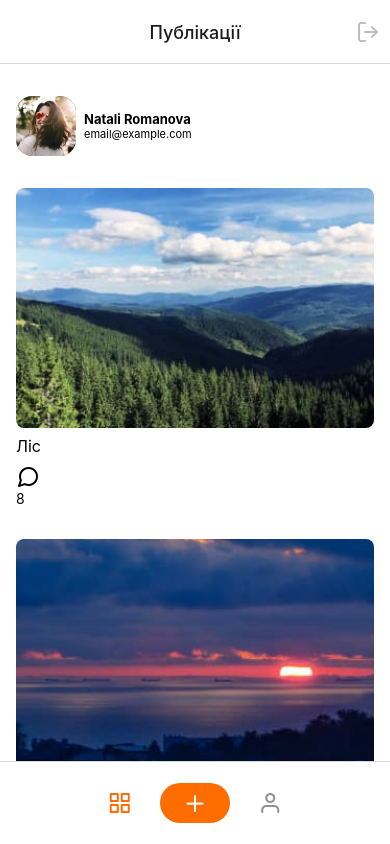
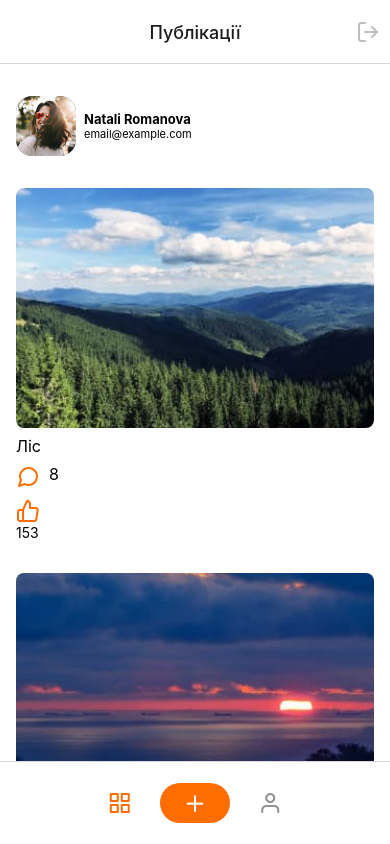
Before and after one commit to Aleksandr2905/react-native-project, a React Native app: screen /Home in a window 390 px wide. Built offline with nearby package versions, Linux system fonts and the light colour scheme.

Commit message:
Update Post.jsx

```diff
--- a/src/components/Post.jsx
+++ b/src/components/Post.jsx
@@ -8,9 +8,13 @@ export const Post = ({ item }) => {
     <View style={styles.container}>
       <Image source={photo} style={styles.photo} />
       <Text style={styles.text}>{title}</Text>
+      <View style={styles.wrapperComments}>
+        <Feather name="message-circle" size={24} style={styles.icon} />
+        <Text style={styles.text}>{comments}</Text>
+      </View>
       <View>
-        <Feather name="message-circle" size={24} />
-        <Text>{comments}</Text>
+        <Feather name="thumbs-up" size={24} style={styles.icon} />
+        <Text>{likes}</Text>
       </View>
     </View>
   );
@@ -31,4 +35,11 @@ const styles = StyleSheet.create({
   text: {
     fontSize: 16,
   },
+  wrapperComments: {
+    flexDirection: "row",
+    gap: 9,
+  },
+  icon: {
+    color: "#FF6C00",
+  },
 });
```
